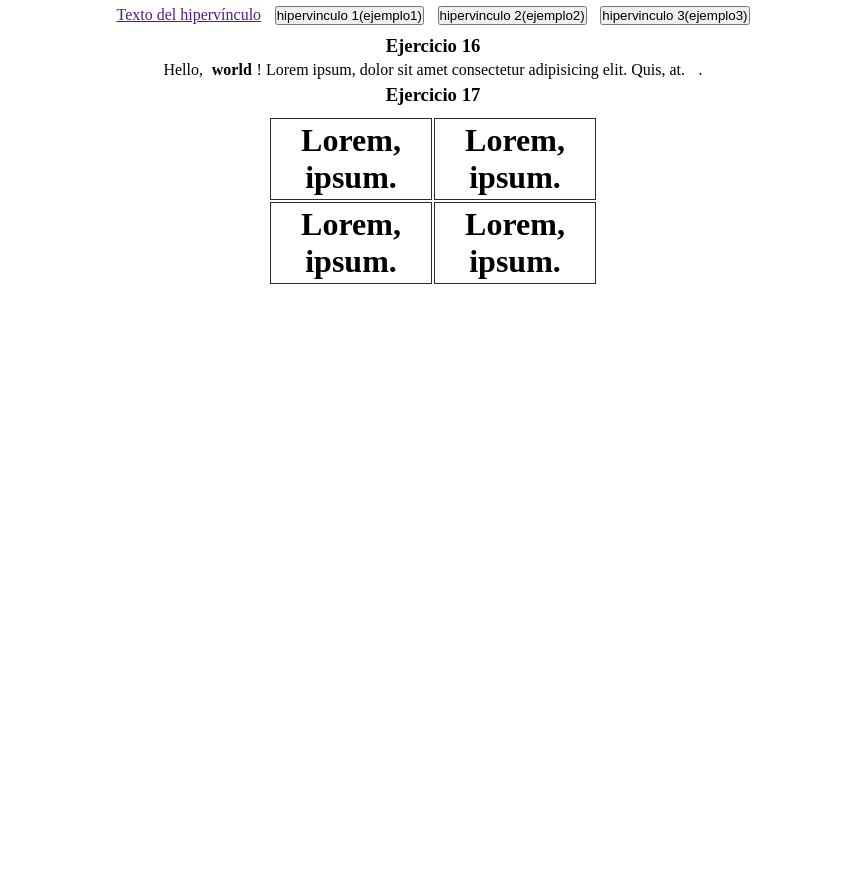
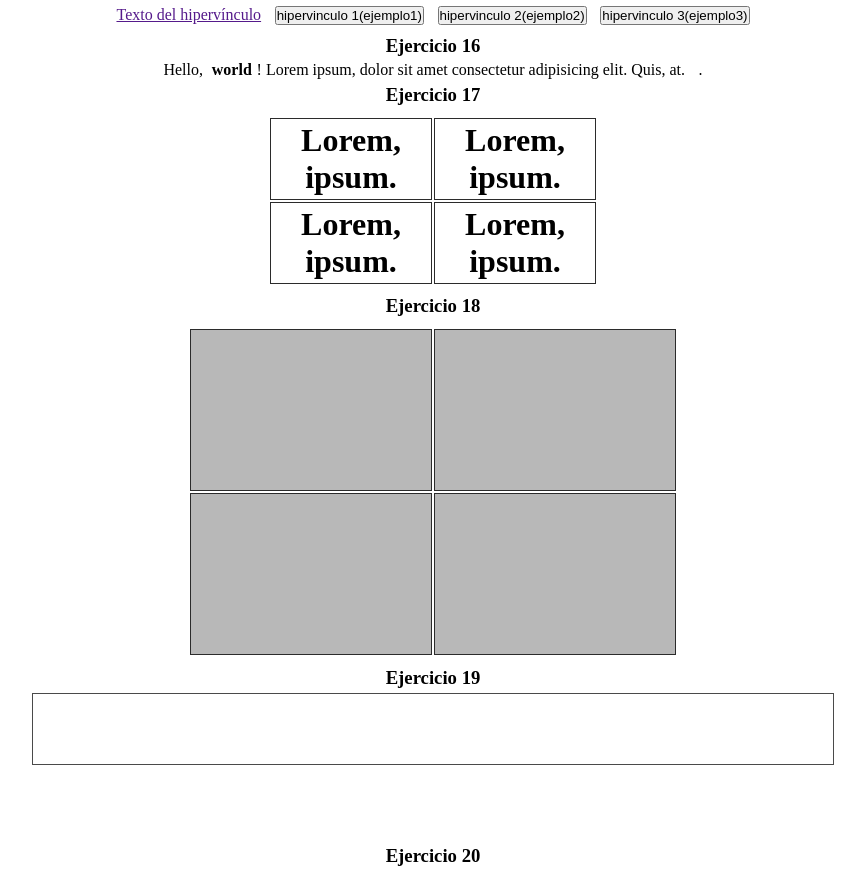
Before and after one commit to maximoherrera/clase10, a plain HTML site: page index.html in a window 1280 px wide. Shown: the part 2154-3031 px from the top of the page, without its empty margins (207-1072 px from the left). Before the commit the page ends 2454 px from the top, so only its background shows below. Drawn offline with Linux system fonts and the light colour scheme.

Commit message:
Ejercicios 18 y 19 realizados

```diff
--- a/index.html
+++ b/index.html
@@ -9,7 +9,6 @@
     <link rel="stylesheet" href="style.css">
 </head>
 <body>
-
     <h2>Ejercicio número 1</h2>
     <ul id="numeros"></ul>
 
@@ -173,10 +172,24 @@
           <td id="casilla3">Lorem, ipsum.</td>
           <td id="casilla4">Lorem, ipsum.</td>
         </tr>
-      </table>
+    </table>
 
+    <h3>Ejercicio 18</h3>
+    <table>
+      <tr>
+        <td class="td"></td>
+        <td class="td"></td>
+      </tr>
+      <tr>
+        <td class="td"></td>
+        <td class="td"></td>
+      </tr>
+  </table>
+    <h3>Ejercicio 19</h3>
+    <div class="div" id="div" onclick="cambiarTamaño(this)"></div>
 
+    <h3>Ejercicio 20</h3>
     <!-- Funciones js -->
-    <script src="script.js"></script>
+    <script src="/script.js"></script>
 </body>
 </html>
--- a/script.js
+++ b/script.js
@@ -228,3 +228,15 @@ const casilla4 = document.getElementById("casilla4");
 casilla4.addEventListener("mouseover", function() {
   this.style.backgroundColor = "blue";
 });
+
+//EJERCICIO 18
+
+function cambiarTamaño(div) {
+  if (div.style.width === "800px" || div.style.height === "70px") {
+    div.style.width = "250px";
+    div.style.height = "250px";
+  } else {
+    div.style.width = "800px";
+    div.style.height = "70px";
+  }
+}
--- a/style.css
+++ b/style.css
@@ -83,3 +83,25 @@ td {
 .resaltado {
   background-color: yellow;
 }
+
+
+/* EJERCICIO 18 */
+
+.td{
+  width: 15rem;
+  height: 10rem;
+  background: #b8b8b8;
+}
+
+.td:hover{
+  background: #089008;
+}
+
+/* EJERCICIO 19 */
+.div{
+  width: 800px;
+  height: 70px;
+  border: 1px solid rgb(74, 74, 74);
+  margin: 0 auto 5rem auto;
+  cursor: pointer;
+}
```
Lines whose indentation alone changed are shown as unchanged.
